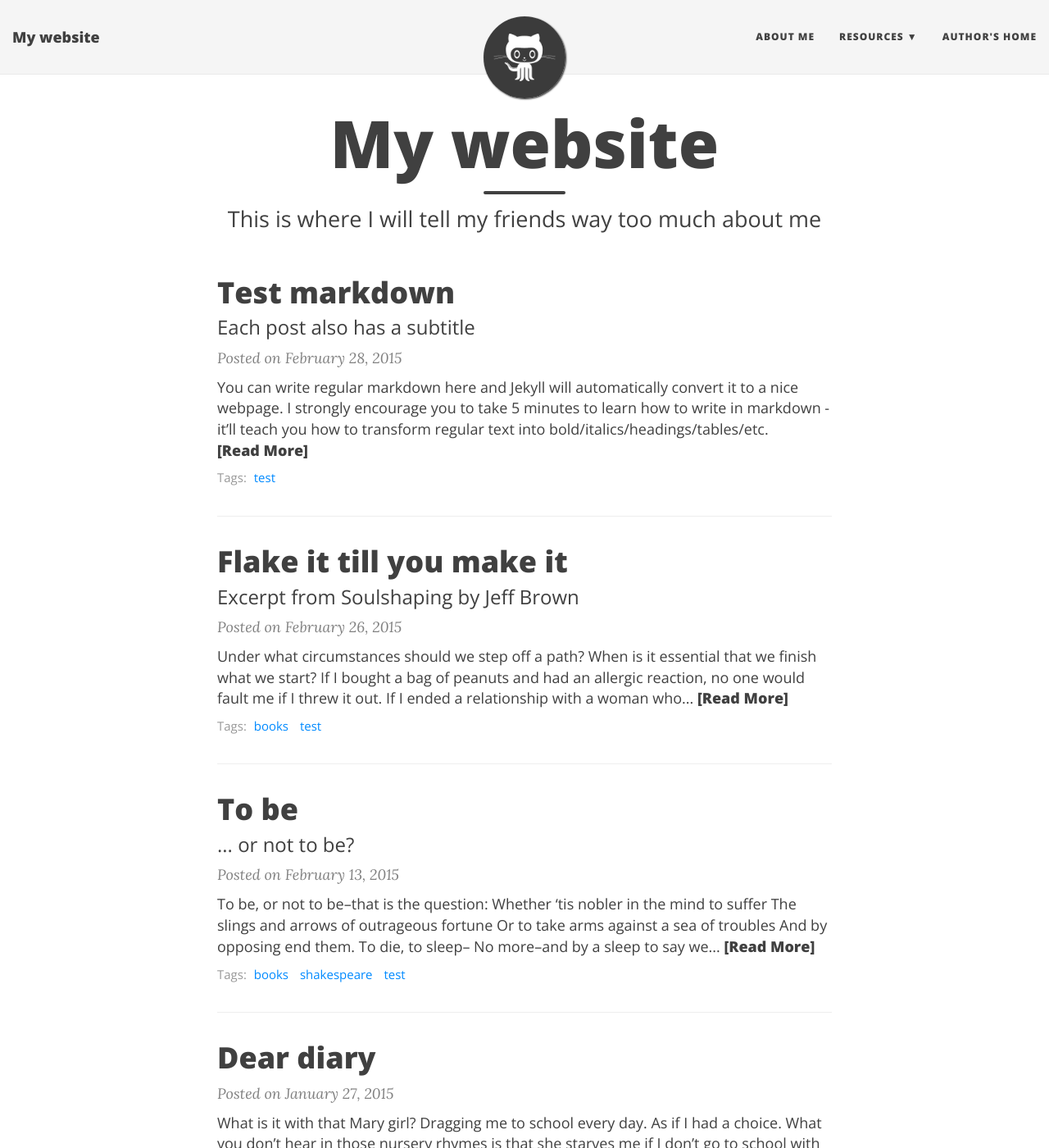
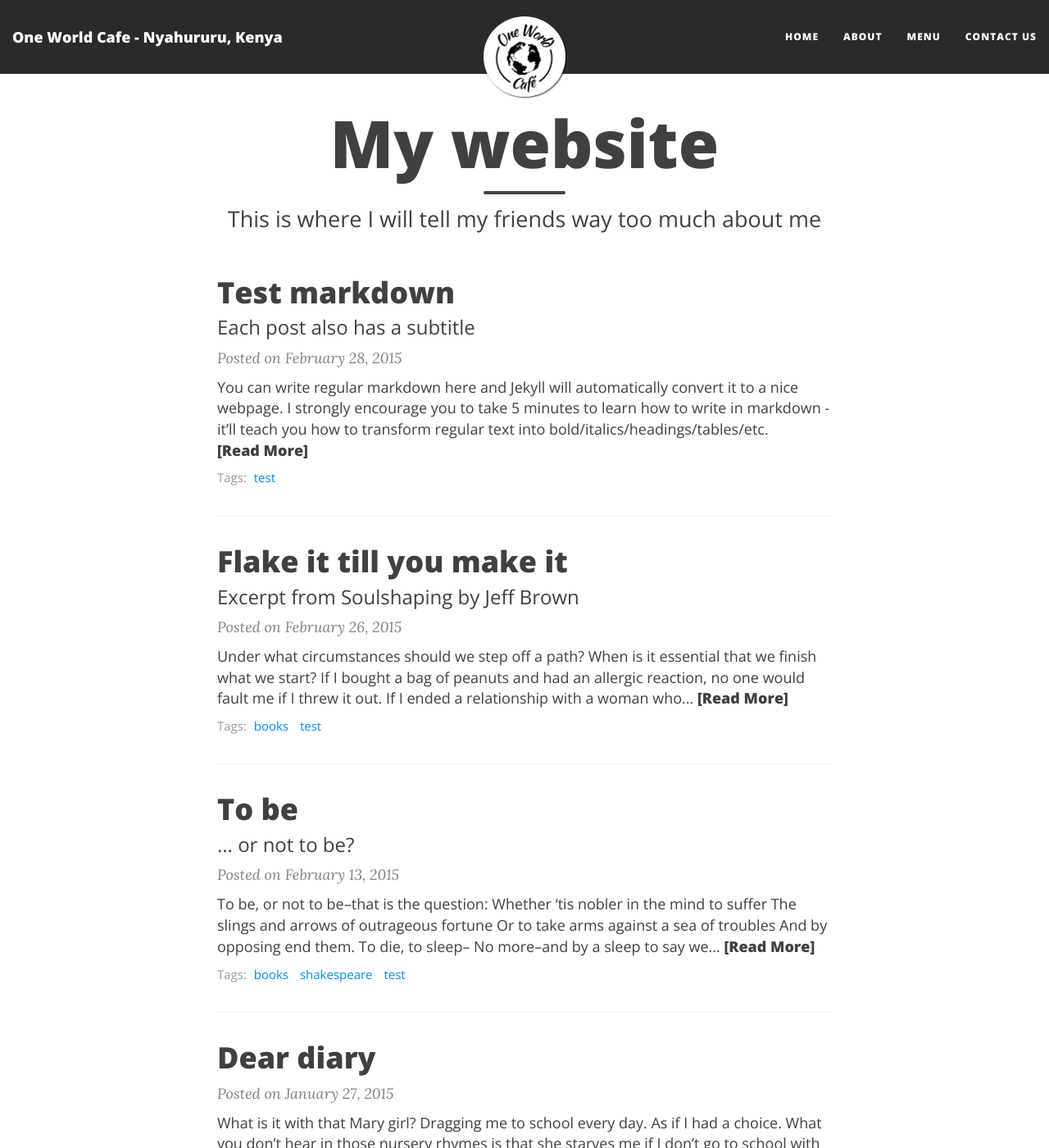
Before and after one commit to jeremywaller/myoneworldcafe, a Jekyll site: the page built from index.html, in a window 1280 px wide and 1400 px high. Shown: the whole window at 82% size. Built offline with Jekyll 4.4.1, drawn with Linux system fonts in a browser that asks for light colours; nearby versions of some CDN libraries; the list of posts is cut into pages by our own code.

Commit message:
site config

```diff
--- a/_config.yml
+++ b/_config.yml
@@ -1,10 +1,10 @@
 # --- General options --- #
 
 # Name of website
-title: My website
+title: One World Cafe - Nyahururu, Kenya
 
 # Short description of your site
-description: A virtual proof that I'm awesome
+description: One World Cafe in Nyahururu, Kenya
 
 # --- Local development options ---
 # If your website is hosted locally rather than on GitHub, then you need to uncomment the next two parameters to set the url and baseurl
@@ -20,15 +20,13 @@ description: A virtual proof that I'm awesome
 
 # List of links in the navigation bar
 navbar-links:
-  About Me: "aboutme"
-  Resources:
-    - Beautiful Jekyll: "http://deanattali.com/beautiful-jekyll/"
-    - Learn markdown: "http://www.markdowntutorial.com/"
-  Author's home: "http://deanattali.com"
-
+  Home: "home"
+  About: "about"
+  Menu: "menu"
+  Contact Us: "contact-us"
 # Image to show in the navigation bar - image must be a square (width = height)
 # Remove this parameter if you don't want an image in the navbar
-avatar: "/img/avatar-icon.png"
+avatar: "/img/cropped-cafe-logo.png"
 
 # If you want to have an image logo in the top-left corner instead of the title text,
 # then specify the following parameter
@@ -38,12 +36,12 @@ avatar: "/img/avatar-icon.png"
 
 # Personalize the colors in your website. Colour values can be any valid CSS colour
 
-navbar-col: "#F5F5F5"
-navbar-text-col: "#404040"
+navbar-col: "#2a2a2a" #black
+navbar-text-col: "#FFFFFF" #white
 navbar-children-col: "#F5F5F5"
 page-col: "#FFFFFF"
 link-col: "#008AFF"
-hover-col: "#0085A1"
+hover-col: "#e64946"
 footer-col: "#F5F5F5"
 footer-text-col: "#777777"
 footer-link-col: "#404040"
```
Also changed, not shown: img/cropped-cafe-logo.png (added).
